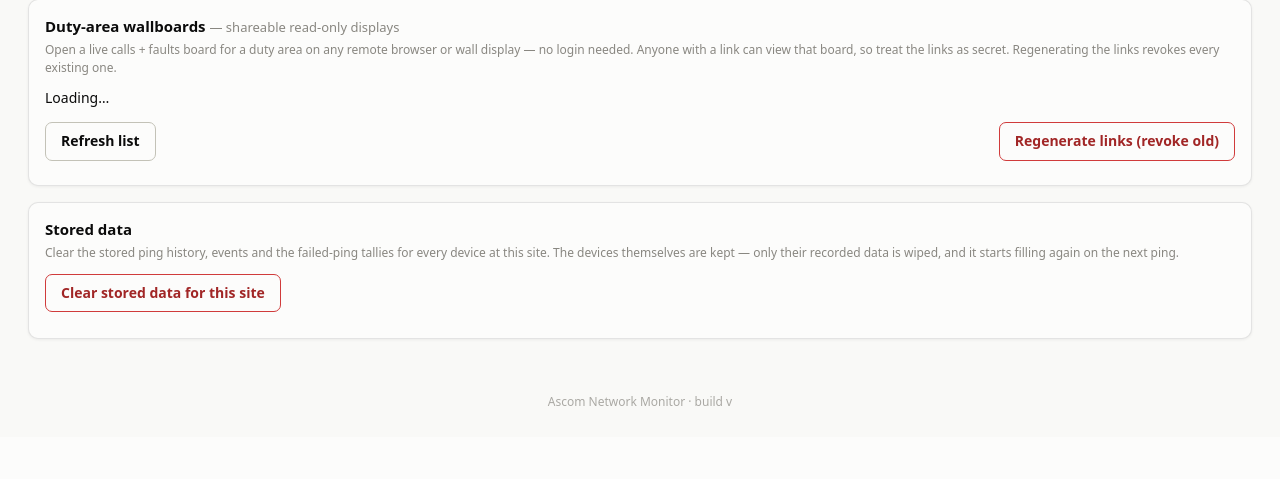
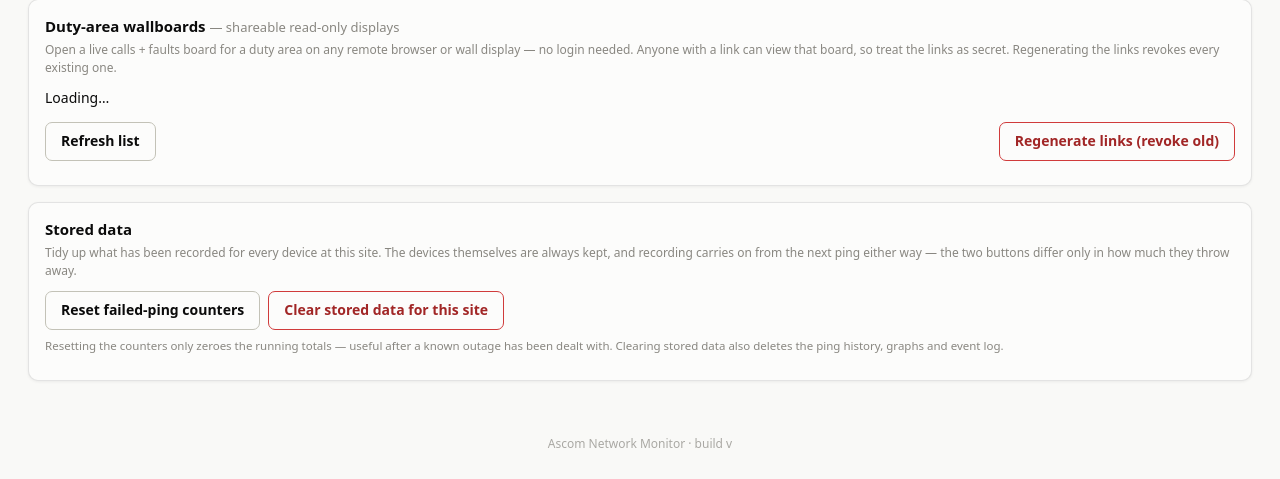
Before and after one commit to thommgoodwill-png/ascom-ping-monitor, a Python web app: template templates/site_settings.html in a window 1280 px wide. Shown: the part 461-940 px from the top of the page. Before the commit the page ends 867 px from the top, so only its background shows below. Run offline with Jinja, Linux system fonts and the light colour scheme; the template is opened without the code that fills it, so the values that code supplies are empty.

Commit message:
Add files via upload

```diff
--- a/pingmon/imtbridge.py
+++ b/pingmon/imtbridge.py
@@ -50,7 +50,7 @@ from . import database, proc, settings
 log = logging.getLogger("pingmon.imt")
 
 SITE_ID = None   # this reader always represents the LOCAL bridge for this instance
-READER_VERSION = "2.28"  # bump on reader changes so the running build is identifiable
+READER_VERSION = "2.29"  # bump on reader changes so the running build is identifiable
 STATE_PATH = os.path.join(database.DATA_DIR, "imt_state.json")
 
 # A log line starts with "2026-02-11 15:08:31,039 ".
--- a/static/css/style.css
+++ b/static/css/style.css
@@ -150,6 +150,13 @@ a { color: inherit; }
 .stat .value { font-size: 20px; font-weight: 600; }
 .stat .value.small { font-size: 15px; }
 .stat .value .unit { font-size: 12px; font-weight: 400; color: var(--muted); }
+/* tiny inline action inside a stat label, e.g. "Failed pings · reset" */
+.stat .label .mini-act {
+  border: 0; background: none; padding: 0; margin-left: 5px;
+  font: inherit; color: var(--ascom); cursor: pointer; text-decoration: underline;
+}
+.stat .label .mini-act:hover { color: var(--ascom-hover); }
+.stat .label .mini-act[disabled] { opacity: .5; cursor: default; text-decoration: none; }
 .v-good { color: var(--good-text); }
 .v-warn { color: var(--warn-text); }
 .v-crit { color: var(--crit-text); }
--- a/static/js/app.js
+++ b/static/js/app.js
@@ -296,10 +296,32 @@
         stat("Jitter", s.jitter == null ? '<span class="muted">—</span>' : s.jitter + '<span class="unit"> ms</span>') +
         stat("Loss", s.loss == null ? '<span class="muted">—</span>' :
           '<span class="' + (s.loss > 0 ? "v-crit" : "v-good") + '">' + s.loss + '<span class="unit"> %</span></span>') +
-        stat("Failed pings", '<span class="' + ((s.failed || 0) > 0 ? "v-crit" : "v-good") + '">' + (s.failed || 0) + '</span>') +
+        // "Failed pings" is a running total that never ages out of the window,
+        // so it needs a way back to zero once an outage has been dealt with.
+        // Offered only when there is something to clear.
+        '<div class="stat"><div class="label">Failed pings' +
+          ((s.failed || 0) > 0 ? '<button class="mini-act" id="dd-clear-fails" ' +
+            'title="Reset this counter to zero. The ping history, graph and ' +
+            'event log are all kept.">reset</button>' : '') +
+        '</div><div class="value small"><span class="' +
+          ((s.failed || 0) > 0 ? "v-crit" : "v-good") + '">' + (s.failed || 0) +
+        '</span></div></div>' +
         stat("Outages", s.outage_count) +
         stat("Downtime", fmtDur(s.downtime_s)) +
         stat("Samples", s.sent);
+      const cf = body.querySelector("#dd-clear-fails");
+      if (cf) cf.addEventListener("click", async () => {
+        if (!confirm('Reset the failed-ping counter for "' + dev.name + '" back to zero?\n\n'
+                     + 'The ping history, the graph and the event log are all kept — '
+                     + 'only the running total is cleared.')) return;
+        cf.disabled = true;
+        try {
+          const r = await api("/api/devices/" + devId + "/clear-fails",
+                              { method: "POST", body: "{}" });
+          toast("Counter reset — " + (r.cleared || 0) + " failed ping(s) cleared");
+          load();
+        } catch (e) { cf.disabled = false; toast(e.message, true); }
+      });
       const o = { series: [{ name: dev.name, colorIndex: 0, data: d.series || [] }],
         start: d.start, end: d.end, bucket: d.bucket, warn: d.warn_ms, crit: d.crit_ms,
         height: 220, thresholdColoring: true };
--- a/templates/site_settings.html
+++ b/templates/site_settings.html
@@ -42,13 +42,20 @@
 
 <div class="card">
   <h2>Stored data</h2>
-  <p class="card-sub">Clear the stored ping history, events and the failed-ping
-    tallies for every device at this site. The devices themselves are kept — only
-    their recorded data is wiped, and it starts filling again on the next ping.</p>
+  <p class="card-sub">Tidy up what has been recorded for every device at this site.
+    The devices themselves are always kept, and recording carries on from the next
+    ping either way — the two buttons differ only in how much they throw away.</p>
 
   <div id="clear-summary" class="muted" style="font-size:13px;margin-bottom:12px;"></div>
 
-  <button class="btn danger" id="clear-btn">Clear stored data for this site</button>
+  <div style="display:flex;gap:8px;flex-wrap:wrap;">
+    <button class="btn" id="fails-btn"
+      title="Set every device's running failed-ping total back to zero. Ping history, graphs and events are kept.">Reset failed-ping counters</button>
+    <button class="btn danger" id="clear-btn">Clear stored data for this site</button>
+  </div>
+  <div class="f-help" style="margin-top:8px;">Resetting the counters only zeroes the
+    running totals — useful after a known outage has been dealt with. Clearing stored
+    data also deletes the ping history, graphs and event log.</div>
   <div id="clear-out" class="muted" style="margin-top:10px;font-size:13px;"></div>
 </div>
 {% endblock %}
@@ -157,6 +164,24 @@
     } catch (e) {}
   }
 
+  document.getElementById("fails-btn").addEventListener("click", async () => {
+    if (!confirm("Reset the failed-ping counter on every device at this site?\n\n"
+                 + "Ping history, graphs and the event log are all kept — only the "
+                 + "running totals go back to zero.")) return;
+    const out = document.getElementById("clear-out");
+    out.textContent = "Resetting…";
+    try {
+      const r = await api("/api/sites/" + SID + "/clear-fails", { method: "POST", body: "{}" });
+      const c = r.cleared || {};
+      out.innerHTML = '<span class="v-good">✓ Reset ' + (c.cleared || 0)
+        + ' failed ping(s) across ' + (c.devices || 0)
+        + ' device(s). History and events kept.</span>';
+      loadSummary();
+    } catch (e) {
+      out.innerHTML = '<span class="v-crit">✗ ' + e.message + '</span>';
+    }
+  });
+
   document.getElementById("clear-btn").addEventListener("click", async () => {
     if (!confirm("Clear ALL stored ping history, events and failed-ping tallies "
                  + "for this site? The devices are kept; this cannot be undone.")) return;
```
Also changed, not shown: pingmon/app.py (+27 -0 lines), pingmon/database.py (+36 -0 lines).
